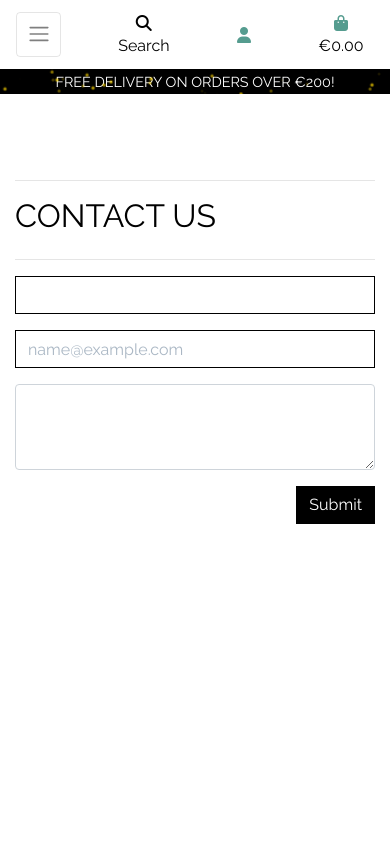
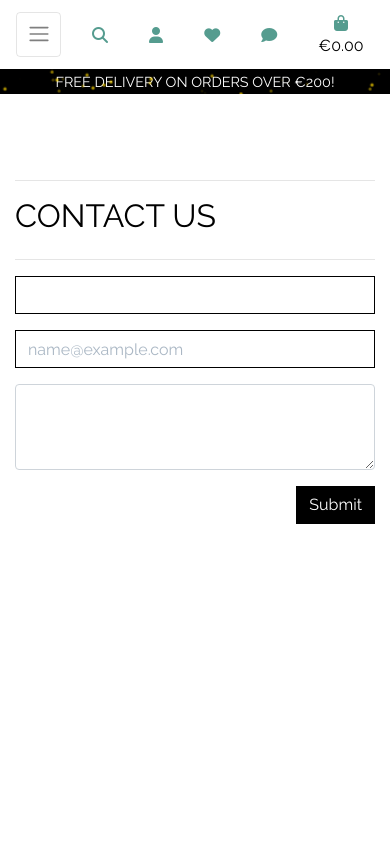
Before and after one commit to BrunaRihl/FineShine-Jewellery, a Django app: page /contact/ in a window 390 px wide. Run offline with Django 3.2, Linux system fonts and the light colour scheme; some libraries are stand-ins or nearby versions.

Commit message:
refactor: updated mobile top header to display icons only

```diff
--- a/templates/includes/mobile-top-header.html
+++ b/templates/includes/mobile-top-header.html
@@ -1,8 +1,8 @@
+<!-- SEARCH -->
 <li class="list-inline-item">
     <a class="text-black nav-link d-block d-lg-none" href="#" id="mobile-search" data-toggle="dropdown" aria-haspopup="true" aria-expanded="false">
         <div class="text-center">
-            <div><i class="fas fa-search fa-lg"></i></div>
-            <p class="my-0">Search</p>
+            <div><i class="fas fa-search fa-lg icon-nav-color"></i></div>
         </div>
     </a>
     <div class="dropdown-menu border-0 w-100 p-3 rounded-0 my-0" aria-labelledby="mobile-search">
@@ -20,6 +20,7 @@
         </form>
     </div>
 </li>
+<!-- DROPDOWN MENU -->
 <li class="list-inline-item dropdown">
     <a class="text-black nav-link d-block d-lg-none" href="#" id="user-options" data-toggle="dropdown" aria-haspopup="true" aria-expanded="false">
         <div class="text-center">
@@ -39,6 +40,35 @@
         {% endif %}
     </div>
 </li>
+
+<!-- WISHLIST -->
+<li class="list-inline-item">
+    {% if request.user.is_authenticated %}
+    <a class="text-black nav-link d-block d-lg-none" href="{% url 'view_wishlist' %}">
+        <div class="text-center">
+            <div><i class="fas fa-heart fa-lg icon-nav-color"></i></div>
+        </div>
+    </a>
+    {% else %}
+    <a class="text-muted nav-link d-lg-none" href="/" onclick="return false;">
+        <div class="text-center">
+            <div><i class="fas fa-heart fa-lg icon-nav-color"></i></div>
+        </div>
+    </a>
+    {% endif %}
+</li>
+
+<!-- CONTACT -->
+<li class="list-inline-item">
+    <a class="text-black nav-link d-block d-lg-none" href="{% url 'contact' %}">
+        <div class="text-center">
+            <div><i class="fas fa-comment fa-lg icon-nav-color"></i></div>
+        </div>
+    </a>
+</li>
+
+<!-- BAG -->
+
 <li class="list-inline-item">
     <a class="{% if grand_total %}text-primary font-weight-bold{% else %}text-black{% endif %} nav-link d-block d-lg-none" href="{% url 'view_bag' %}">
         <div class="text-center">
```
